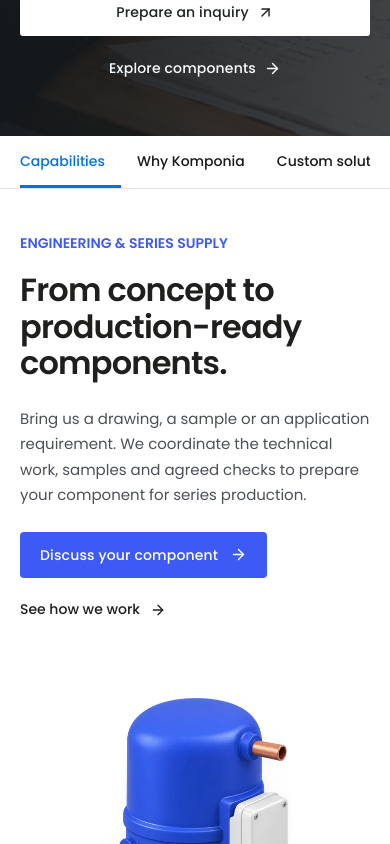
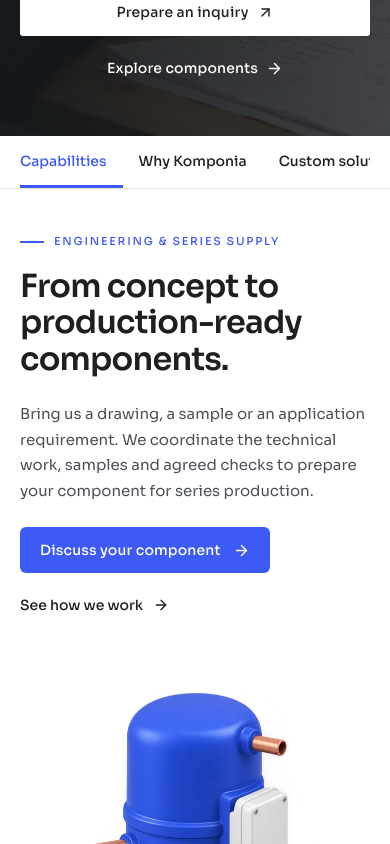
Before and after one commit to juliankomponia/komponia-website-v1-initial, a React (Vite) app: page /#/ in a window 390 px wide. Shown: the part 880-1724 px from the top of the page. Built offline with nearby package versions, Linux system fonts and the light colour scheme.

Commit message:
Refine homepage with Komponia typography and brand details

```diff
--- a/src/App.tsx
+++ b/src/App.tsx
@@ -1,5 +1,5 @@
 import { lazy, Suspense } from 'react';
-import { Routes, Route, Navigate } from 'react-router';
+import { Routes, Route, Navigate, useLocation } from 'react-router';
 import Header from './components/Header';
 import Footer from './components/Footer';
 import Home from './pages/Home';
@@ -27,8 +27,10 @@
 const genericPages = (pagesData as GenericPageData[]).filter((p) => !['industries', 'contact'].includes(p.route));
 
 export default function App() {
+  const { pathname } = useLocation();
+
   return (
-    <div className="min-h-screen bg-white font-sans text-brand-body antialiased">
+    <div className="site-app min-h-screen bg-white font-sans text-brand-body antialiased" data-page={pathname === '/' ? 'home' : undefined}>
       <ScrollToTop />
       <Header />
       <main>
--- a/src/pages/Home.tsx
+++ b/src/pages/Home.tsx
@@ -27,7 +27,7 @@
 
     <section className="kp-section kp-section--gray" data-section-label="Capabilities">
       <div className="kp-container">
-        <SectionHeading title={H.capabilities.title}>{H.capabilities.intro}</SectionHeading>
+        <SectionHeading eyebrow="Components & manufacturing" title={H.capabilities.title}>{H.capabilities.intro}</SectionHeading>
         <CapabilityCollection />
       </div>
     </section>
--- a/src/pages/home-experience.css
+++ b/src/pages/home-experience.css
@@ -1,39 +1,82 @@
-/* Fictiv's product-led section layouts, expressed with Komponia's own assets and brand. */
-.kp-home { --kp-blue: #3e5af5; --kp-ink: #282b30; --kp-body: #5c6269; --kp-line: #dfe2e6; }
+/* Homepage brand refinement: preserve the existing product-led layouts. */
+@font-face {
+  font-family: 'Sora Home';
+  src: url('../assets/fonts/sora-var.woff2') format('woff2');
+  font-style: normal;
+  font-weight: 100 800;
+  font-display: swap;
+}
+
+/* Route-scoped so shared navigation and footer retain their subpage styling. */
+.site-app[data-page="home"] {
+  --kp-blue: #3e5af5;
+  --kp-blue-hover: #2a44d8;
+  --kp-ink: #1f1f1d;
+  --kp-body: #4c5057;
+  --kp-line: #e1e3e8;
+  --kp-soft: #eef1fe;
+  --kp-focus: #b8c4fb;
+  --kp-lavender: #d4b9f3;
+  font-family: 'Sora Home', 'Helvetica Neue', Arial, sans-serif;
+  color: var(--kp-body);
+}
+.site-app[data-page="home"] .site-header:not([data-scrolled="true"]),
+.site-app[data-page="home"] .site-footer { background-color: var(--kp-ink); }
+.site-app[data-page="home"] .site-header[data-scrolled="true"] { --header-text: var(--kp-ink); --header-hover: var(--kp-blue); }
+.site-app[data-page="home"] .bg-brand-banner { background-color: var(--kp-soft); }
+.site-app[data-page="home"] .text-brand-blue,
+.site-app[data-page="home"] .hover\:text-brand-blue:hover { color: var(--kp-blue); }
+.site-app[data-page="home"] .site-header .btn-primary,
+.site-app[data-page="home"] .site-footer .bg-brand-blue { background-color: var(--kp-blue); }
+.site-app[data-page="home"] .site-header .btn-primary:hover,
+.site-app[data-page="home"] .site-footer .bg-brand-blue:hover { background-color: var(--kp-blue-hover); }
+.site-app[data-page="home"] .site-header .navigation-panel a:focus-visible,
+.site-app[data-page="home"] .site-header[data-scrolled="true"] a:focus-visible,
+.site-app[data-page="home"] .site-header[data-scrolled="true"] button:focus-visible { outline-color: var(--kp-blue); }
+.kp-home .page-sections__link { color: var(--kp-ink); }
+.kp-home .page-sections__link:hover,
+.kp-home .page-sections__link[aria-current="location"] { color: var(--kp-blue); }
+.kp-home .page-sections__link[aria-current="location"] { border-bottom-color: var(--kp-blue); }
+.kp-home .page-sections__link:focus-visible { outline-color: var(--kp-blue); }
 .kp-home [hidden] { display: none !important; }
 .kp-home .kp-container { width: 100%; max-width: 1360px; margin-inline: auto; padding-inline: 40px; }
 .kp-home .kp-section { padding-block: 80px; background: #fff; }
-.kp-home .kp-section--gray { background: #f5f5f5; }
+.kp-home .kp-section--gray { background: #fafafa; }
 .kp-home .kp-section--blue { background: var(--kp-blue); }
 .kp-home .kp-heading { max-width: 1000px; margin: 0 auto 44px; text-align: center; }
 .kp-home .kp-heading h2, .kp-home .kp-feature h2, .kp-home .kp-heritage h2 { margin: 0; color: var(--kp-ink); font-size: clamp(28px, 2.85vw, 38px); font-weight: 600; line-height: 1.22; letter-spacing: -.025em; }
 .kp-home .kp-heading > p:not(.kp-eyebrow) { max-width: 820px; margin: 18px auto 0; color: var(--kp-body); font-size: 16px; line-height: 1.7; }
-.kp-home .kp-eyebrow { margin: 0 0 16px; color: var(--kp-blue); font-size: 15px; font-weight: 600; line-height: 1.5; text-transform: uppercase; letter-spacing: 0; }
-.kp-home .kp-heading .kp-eyebrow { margin-bottom: 12px; }
+.kp-home .kp-eyebrow,
+.kp-home .home-concept .komponia-label { display: flex; flex-direction: row; align-items: center; gap: 12px; margin: 0 0 16px; color: var(--kp-blue); font-size: 11px; font-weight: 500; line-height: 1.5; text-transform: uppercase; letter-spacing: .18em; }
+.kp-home .kp-eyebrow::before,
+.kp-home .home-concept .komponia-label::before { content: ''; display: block; flex: 0 0 36px; width: 36px; height: 2px; background: currentColor; }
+.kp-home .kp-heading .kp-eyebrow { justify-content: center; margin-bottom: 14px; }
 .kp-home .kp-section--blue .kp-heading h2, .kp-home .kp-section--blue .kp-heading > p { color: #fff; }
-.kp-home .kp-button { display: inline-flex; justify-content: center; align-items: center; gap: 20px; min-height: 48px; padding: 13px 28px; border: 1px solid var(--kp-blue); border-radius: 4px; background: var(--kp-blue); color: #fff; font-size: 15px; font-weight: 600; line-height: 1.5; text-align: center; transition: background-color .2s ease; }
-.kp-home .kp-button:hover { background: #2d45d6; border-color: #2d45d6; }
-.kp-home .kp-button--outline { background: #fff; color: var(--kp-ink); border-color: #c9ced5; }
-.kp-home .kp-button--outline:hover { color: var(--kp-blue); background: #f4f5ff; border-color: var(--kp-blue); }
+.kp-home .kp-button { display: inline-flex; justify-content: center; align-items: center; gap: 20px; min-height: 48px; padding: 13px 28px; border: 1px solid var(--kp-blue); border-radius: 6px; background: var(--kp-blue); color: #fff; font-size: 15px; font-weight: 600; line-height: 1.5; text-align: center; transition: background-color .2s ease; }
+.kp-home .kp-button:hover { background: var(--kp-blue-hover); border-color: var(--kp-blue-hover); }
+.kp-home .kp-button--outline { background: #fff; color: var(--kp-blue); border-color: #cacdd4; }
+.kp-home .kp-button--outline:hover { color: var(--kp-blue-hover); background: var(--kp-soft); border-color: var(--kp-blue); }
 .kp-home .kp-button svg, .kp-home .kp-text-link svg { flex: none; }
 .kp-home .kp-actions { display: flex; justify-content: center; flex-wrap: wrap; gap: 16px; margin-top: 36px; }
 .kp-home .kp-text-link { display: inline-flex; align-items: center; gap: 12px; color: var(--kp-blue); font-size: 14px; line-height: 1.6; font-weight: 500; }
 .kp-home .kp-text-link:hover { text-decoration: underline; text-underline-offset: 4px; }
-.kp-home .kp-section a:focus-visible, .kp-home .kp-section button:focus-visible, .kp-home .kp-section summary:focus-visible, .kp-home .kp-heritage a:focus-visible, .kp-home .kp-closing a:focus-visible { outline: 3px solid #8b9bff; outline-offset: 4px; }
+.kp-home .kp-section a:focus-visible, .kp-home .kp-section button:focus-visible, .kp-home .kp-section summary:focus-visible, .kp-home .kp-heritage a:focus-visible, .kp-home .kp-closing a:focus-visible { outline: 3px solid var(--kp-focus); outline-offset: 4px; }
 
 /* Preserve the approved reveal; align its surrounding presentation with the reference's first feature. */
 .kp-home .home-concept { background: #fff; border-bottom: 0; }
 .kp-home .home-concept__inner { max-width: 1360px; padding: 64px 40px 56px; }
-.kp-home .home-concept .komponia-label { display: block; font-size: 14px; color: var(--kp-blue); letter-spacing: 0; font-weight: 600; margin-bottom: 18px; }
-.kp-home .home-concept .komponia-label::before { display: none; }
+.kp-home .home-concept .komponia-label { margin-bottom: 18px; }
 .kp-home .home-concept h2 { font-size: clamp(32px, 3.3vw, 44px); letter-spacing: -.025em; }
 .kp-home .home-concept__visual { max-width: 420px; }
-.kp-home .home-concept__actions .btn-primary { background: var(--kp-blue); border-radius: 4px; }
+.kp-home .home-concept__actions .btn-primary { background: var(--kp-blue); border-radius: 6px; }
+.kp-home .home-concept__actions .btn-primary:hover { background: var(--kp-blue-hover); }
+.kp-home .home-concept__text-link:hover { color: var(--kp-blue); }
 .kp-home .home-concept__steps { margin-top: 36px; }
 
 /* Large square product images, concise labels, and a single action over the image. */
 .kp-home .kp-capabilities { display: grid; grid-template-columns: repeat(4, minmax(0, 1fr)); gap: 28px 24px; }
-.kp-home .kp-capability { min-width: 0; overflow: hidden; border: 1px solid #dcdfe3; border-radius: 6px; background: #fff; box-shadow: 0 9px 16px #151b2410; }
+.kp-home .kp-capability { min-width: 0; overflow: hidden; border: 1px solid var(--kp-line); border-radius: 10px; background: #fff; }
+.kp-home .kp-capability:hover, .kp-home .kp-capability:focus-visible { border-color: var(--kp-focus); }
 .kp-home .kp-capability figure { position: relative; margin: 0; aspect-ratio: 1; background: #fff; }
 .kp-home .kp-capability figure > img { display: block; width: 100%; height: 100%; object-fit: contain; }
 .kp-home .kp-capability__hover { position: absolute; inset: 0; display: flex; align-items: center; justify-content: center; gap: 6px; opacity: 0; transition: opacity .2s ease; color: #fff; font-size: 14px; font-weight: 600; }
@@ -42,16 +85,16 @@
 .kp-home .kp-capability:hover .kp-capability__hover, .kp-home .kp-capability:focus-visible .kp-capability__hover { opacity: 1; }
 .kp-home .kp-capability__copy { padding: 18px 16px 24px; }
 .kp-home .kp-capability h3 { display: flex; align-items: center; gap: 7px; min-height: 42px; margin: 0; color: var(--kp-ink); font-size: 16px; line-height: 1.4; font-weight: 600; }
-.kp-home .kp-capability h3 svg { flex: none; width: 14px; height: 14px; }
+.kp-home .kp-capability h3 svg { flex: none; width: 14px; height: 14px; color: var(--kp-blue); }
 .kp-home .kp-capability p { min-height: 66px; margin: 12px 0 0; font-size: 14px; color: var(--kp-body); line-height: 1.6; }
 
 .kp-home .kp-heritage { padding: 56px 0 0; background: #fff; }
-.kp-home .kp-heritage__banner { position: relative; min-height: 330px; overflow: hidden; background: #202327; border-radius: 6px; }
+.kp-home .kp-heritage__banner { position: relative; min-height: 330px; overflow: hidden; background: var(--kp-ink); border-radius: 6px; }
 .kp-home .kp-heritage__banner > img { position: absolute; inset: 0 0 0 auto; width: 64%; height: 100%; object-fit: cover; }
-.kp-home .kp-heritage__banner::after { content: ''; position: absolute; inset: 0; background: linear-gradient(90deg, #202327 0%, #202327 36%, #202327b3 58%, #20232700 82%); }
+.kp-home .kp-heritage__banner::after { content: ''; position: absolute; inset: 0; background: linear-gradient(90deg, #1f1f1d 0%, #1f1f1d 36%, #1f1f1db3 58%, #1f1f1d00 82%); }
 .kp-home .kp-heritage__copy { position: relative; z-index: 1; max-width: 650px; padding: 42px 48px; }
 .kp-home .kp-heritage h2 { color: #fff; font-size: 29px; }
-.kp-home .kp-heritage .kp-eyebrow, .kp-home .kp-heritage .kp-text-link { color: #d4b9f3; }
+.kp-home .kp-heritage .kp-eyebrow, .kp-home .kp-heritage .kp-text-link { color: var(--kp-lavender); }
 .kp-home .kp-heritage__copy > p:not(.kp-eyebrow) { color: #d5d8dc; font-size: 14px; line-height: 1.75; margin: 20px 0; }
 
 .kp-home .kp-benefit-grid { display: grid; grid-template-columns: repeat(3, minmax(0, 1fr)); gap: 24px; }
@@ -64,13 +107,13 @@
 .kp-home .kp-benefit__summary { margin: 0; color: var(--kp-body); font-size: 14px; line-height: 1.65; }
 .kp-home .kp-benefit__toggle { position: absolute; top: 20px; right: 20px; display: grid; place-items: center; width: 32px; height: 32px; border: 1px solid #c8cfd7; border-radius: 50%; color: var(--kp-blue); background: #fff; }
 .kp-home .kp-benefit__body p { font-size: 15px; line-height: 1.75; margin: 20px 0 28px; }
-.kp-home .kp-benefit[data-open="true"] { background: #202327; border-color: #202327; }
+.kp-home .kp-benefit[data-open="true"] { background: var(--kp-ink); border-color: var(--kp-ink); }
 .kp-home .kp-benefit[data-open="true"] .kp-benefit__photo { opacity: .16; }
 .kp-home .kp-benefit[data-open="true"] .kp-benefit__image { display: none; }
 .kp-home .kp-benefit[data-open="true"] .kp-benefit__copy { padding-top: 34px; }
 .kp-home .kp-benefit[data-open="true"] h3 { color: #fff; }
 .kp-home .kp-benefit[data-open="true"] .kp-benefit__body { color: #e1e4e8; }
-.kp-home .kp-benefit[data-open="true"] .kp-text-link { color: #d4b9f3; }
+.kp-home .kp-benefit[data-open="true"] .kp-text-link { color: var(--kp-lavender); }
 .kp-home .kp-source { max-width: 1020px; margin: 26px auto 0; color: #717880; font-size: 11px; line-height: 1.7; }
 .kp-home .kp-source summary { cursor: pointer; text-align: center; }
 .kp-home .kp-source p { font-size: 11px; }
@@ -106,7 +149,7 @@
 .kp-home .kp-disclosure td { color: var(--kp-body); }
 
 .kp-home .kp-lifecycle__tabs { display: flex; justify-content: space-between; gap: 8px; max-width: 1040px; padding: 10px; margin: 0 auto 28px; border: 1px solid #e1e4e8; border-radius: 10px; }
-.kp-home .kp-lifecycle__tab { flex: 1; padding: 12px 18px; min-height: 46px; color: #3548bb; border-radius: 4px; font-size: 14px; font-weight: 500; line-height: 1.4; white-space: nowrap; }
+.kp-home .kp-lifecycle__tab { flex: 1; padding: 12px 18px; min-height: 46px; color: var(--kp-blue); border-radius: 4px; font-size: 14px; font-weight: 500; line-height: 1.4; white-space: nowrap; }
 .kp-home .kp-lifecycle__tab[aria-selected="true"] { background: var(--kp-blue); color: #fff; }
 .kp-home .kp-lifecycle__panel { display: grid; grid-template-columns: 1fr 1fr; gap: 48px; align-items: center; padding: 48px; min-height: 460px; border: 1px solid #e1e4e8; border-radius: 14px; box-shadow: 0 6px 20px #14233a06; }
 .kp-home .kp-lifecycle__copy h3 { color: var(--kp-ink); font-size: 28px; line-height: 1.3; font-weight: 600; letter-spacing: -.02em; margin: 0 0 22px; }
@@ -124,7 +167,8 @@
 
 .kp-home .kp-expertise-grid { display: grid; grid-template-columns: repeat(3, minmax(0, 1fr)); gap: 28px; align-items: stretch; }
 .kp-home .kp-expertise-card { position: relative; min-height: 490px; padding: 28px 24px 65px; background: #fff; border-radius: 8px; overflow: hidden; text-align: center; }
-.kp-home .kp-expertise-card > p { margin: 0 0 14px; color: var(--kp-blue); font-size: 12px; line-height: 1.5; text-transform: uppercase; font-weight: 600; }
+.kp-home .kp-expertise-card > p { display: block; margin: 0 0 14px; color: var(--kp-blue); font-size: 11px; line-height: 1.5; text-transform: uppercase; font-weight: 500; }
+.kp-home .kp-expertise-card > .kp-eyebrow::before { display: none; }
 .kp-home .kp-expertise-card h3 { margin: 0; min-height: 78px; font-size: 24px; line-height: 1.3; font-weight: 600; letter-spacing: -.02em; color: var(--kp-ink); }
 .kp-home .kp-expertise-card__image { margin: 24px -24px 0; }
 .kp-home .kp-expertise-card__image img, .kp-home img.kp-expertise-card__image { width: 100%; aspect-ratio: 1.3; object-fit: cover; }
@@ -133,9 +177,9 @@
 .kp-home .kp-expertise-card__toggle svg { width: 24px; height: 24px; }
 .kp-home .kp-expertise-card__body { margin: 22px 0 0; }
 .kp-home .kp-expertise-card__body p { font-size: 15px; line-height: 1.75; color: var(--kp-body); margin: 0 0 18px; }
-.kp-home .kp-expertise-card:has([aria-expanded="true"]) { background: #22262b; }
+.kp-home .kp-expertise-card:has([aria-expanded="true"]) { background: var(--kp-ink); }
 .kp-home .kp-expertise-card:has([aria-expanded="true"]) h3, .kp-home .kp-expertise-card:has([aria-expanded="true"]) .kp-expertise-card__body p { color: #fff; }
-.kp-home .kp-expertise-card:has([aria-expanded="true"]) > p, .kp-home .kp-expertise-card:has([aria-expanded="true"]) a, .kp-home .kp-expertise-card:has([aria-expanded="true"]) button { color: #d4b9f3; }
+.kp-home .kp-expertise-card:has([aria-expanded="true"]) > p, .kp-home .kp-expertise-card:has([aria-expanded="true"]) a, .kp-home .kp-expertise-card:has([aria-expanded="true"]) button { color: var(--kp-lavender); }
 .kp-home .kp-expertise-card:has([aria-expanded="true"]) .kp-expertise-card__image { display: none; }
 
 .kp-home .kp-applications__grid { display: grid; grid-template-columns: repeat(4, minmax(0, 1fr)); gap: 24px; }
@@ -151,7 +195,7 @@
 .kp-home .kp-closing { padding: 88px 0; text-align: center; background: var(--kp-blue); color: #fff; }
 .kp-home .kp-closing h2 { max-width: 950px; margin: 0 auto; font-size: clamp(32px, 3.5vw, 46px); font-weight: 600; line-height: 1.2; letter-spacing: -.025em; }
 .kp-home .kp-closing p { margin: 24px 0 32px; color: #fff; font-size: 17px; line-height: 1.65; }
-.kp-home .kp-button--white { background: #fff; border-color: #fff; color: #2d43c6; }
+.kp-home .kp-button--white { background: #fff; border-color: #fff; color: var(--kp-blue); }
 .kp-home .kp-button--white:hover { background: #ecefff; border-color: #ecefff; }
 
 @media (max-width: 1100px) {
@@ -193,15 +237,16 @@
   .kp-home .kp-section { padding-block: 48px; }
   .kp-home .kp-heading { margin-bottom: 30px; }
   .kp-home .kp-heading > p:not(.kp-eyebrow) { font-size: 15px; line-height: 1.65; }
-  .kp-home .kp-eyebrow { font-size: 13px; }
+  .kp-home .kp-eyebrow, .kp-home .home-concept .komponia-label { font-size: 11px; gap: 10px; letter-spacing: .16em; }
+  .kp-home .kp-eyebrow::before, .kp-home .home-concept .komponia-label::before { flex-basis: 24px; width: 24px; }
   .kp-home .home-concept__inner { padding: 44px 20px; }
-  .kp-home .home-concept h2 { font-size: 32px; }
+  .kp-home .home-concept h2 { font-size: clamp(28px, 8.2vw, 32px); }
   .kp-home .home-concept__steps { margin-top: 28px; }
   .kp-home .kp-button { font-size: 14px; padding-inline: 22px; gap: 12px; }
   .kp-home .kp-heritage { padding-top: 36px; }
   .kp-home .kp-heritage__copy { padding: 32px 24px; }
   .kp-home .kp-heritage__banner > img { width: 100%; opacity: .28; }
-  .kp-home .kp-heritage__banner::after { background: #20232766; }
+  .kp-home .kp-heritage__banner::after { background: #1f1f1d66; }
   .kp-home .kp-heritage h2 { font-size: 26px; }
   .kp-home .kp-benefit-grid, .kp-home .kp-expertise-grid { grid-template-columns: 1fr; gap: 24px; }
   .kp-home .kp-benefit { min-height: 440px; }
```
Also changed, not shown: project-notes/HOMEPAGE_BRAND_REFINEMENT_2026-10-19.txt (added), 1 other file (tests, documents, lock files or other folders).
